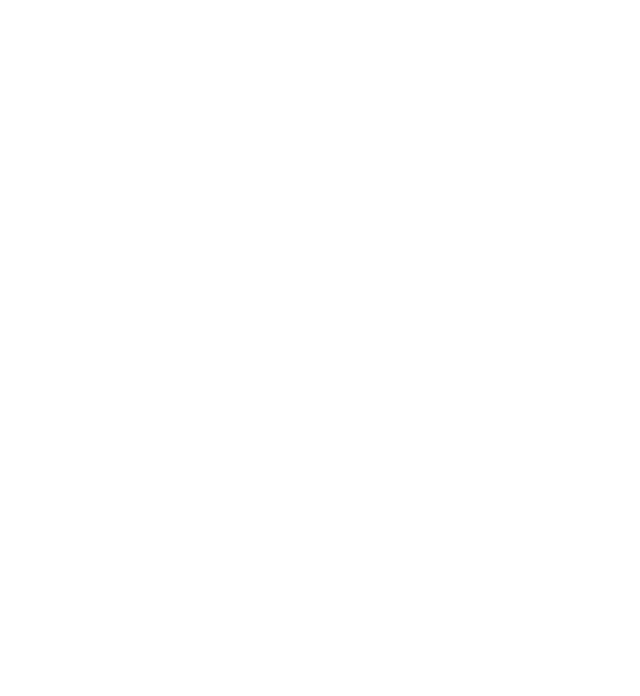
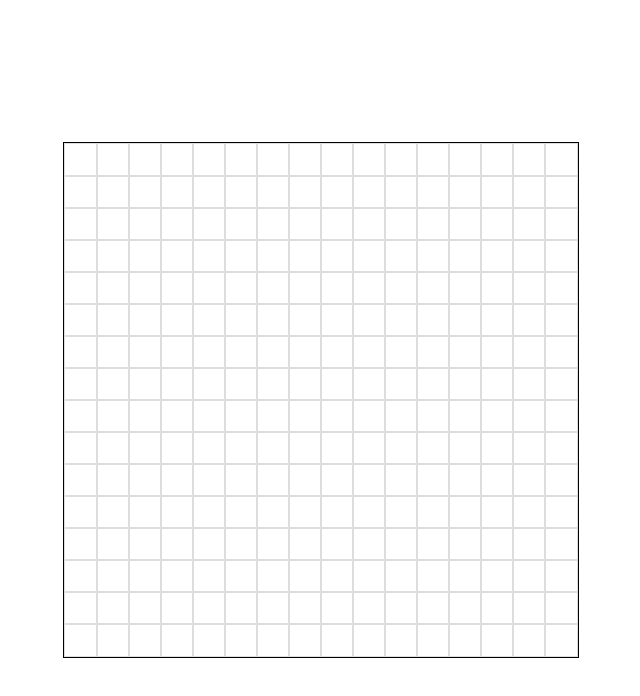
Before and after one commit to yasuo055/Etch-a-Sketch, a plain HTML site: page index.html in a window 1280 px wide. Shown: the whole page, without its empty margins (319-959 px from the left). Drawn offline with Linux system fonts and the light colour scheme.

Commit message:
grid complete

```diff
--- a/index.html
+++ b/index.html
@@ -1,11 +1,20 @@
 <!DOCTYPE html>
 <html lang="en">
+
 <head>
-    <meta charset="UTF-8">
-    <meta name="viewport" content="width=device-width, initial-scale=1.0">
+    <meta charset="UTF-8" />
+    <meta name="viewport" content="width=device-width, initial-scale=1.0" />
     <title>Document</title>
+    <link rel="stylesheet" href="style.css" />
 </head>
+
 <body>
+    <div class="layout">
+        <div id="main">
+            <div id="container"></div>
+        </div>
+    </div>
+    <script src="script.js"></script>
+</body>
 
-</body>
 </html>
--- a/script.js
+++ b/script.js
@@ -1,2 +1,15 @@
-let x = 16;
-let y = 16;
+const main = document.querySelector("#container");
+
+
+
+function makeRows(rows, cols) {
+  main.style.setProperty("--grid-rows", rows);
+  main.style.setProperty("--grid-cols", cols);
+  for (let c = 0; c < rows * cols; c++) {
+    let cell = document.createElement("div");
+    //cell.innerText = (c + 1);
+    main.appendChild(cell).className = "grid-item";
+  }
+}
+
+makeRows(16, 16);
--- /dev/null
+++ b/style.css
@@ -0,0 +1,38 @@
+:root {
+    --grid-cols: 1;
+    --grid-rows: 1;
+    --cell-size: 17px;
+    /* Adjust the size of each cell as needed */
+}
+body{
+    margin-top: auto;
+    margin-bottom: auto;
+}
+.layout{
+    display: grid;
+    place-items: center;
+    height: 100vh;
+}
+
+#main {
+    width: 514px;
+    height: 514px;
+    border: 1px solid #000;
+}
+
+#container {
+    width: 520px;
+    height: 520px;
+    display: grid;
+    grid-gap: 15px;
+    grid-template-rows: repeat(auto-fill, var(--cell-size));
+    grid-template-columns: repeat(auto-fill, var(--cell-size));
+}
+
+.grid-item {
+    display: flex;
+    justify-content: center;
+    align-items: center;
+    padding: 16px;
+    border: 1px solid #ddd;
+}
```
